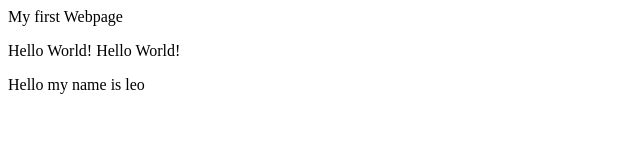
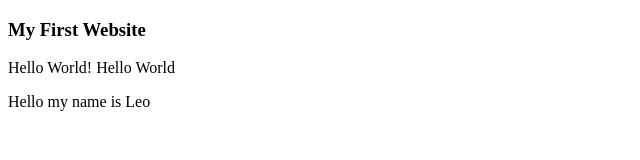
Before and after one commit to leocervantes/leocervantes.github.io, a plain HTML site: page index.html in a window 1280 px wide. Shown: the whole page, without its empty margins (0-640 px from the left). Drawn offline with Linux system fonts and the light colour scheme.

Commit message:
Add files via upload

```diff
--- a/index.html
+++ b/index.html
@@ -2,11 +2,12 @@
 <html>
     <head>
 <title>Hello World</title>
-          <head>My first Webpage</head>
-        <head>
+    </head>
     <body>
-          <p>Hello World! Hello World!</p>
-          <p>Hello my name is leo</p>
+    <h3>My First Website</h3>
+<p>Hello World! Hello World</p>
+<p>Hello my name is Leo</p>
 
     </body>
+
 </html>
```
Lines whose indentation alone changed are shown as unchanged.
